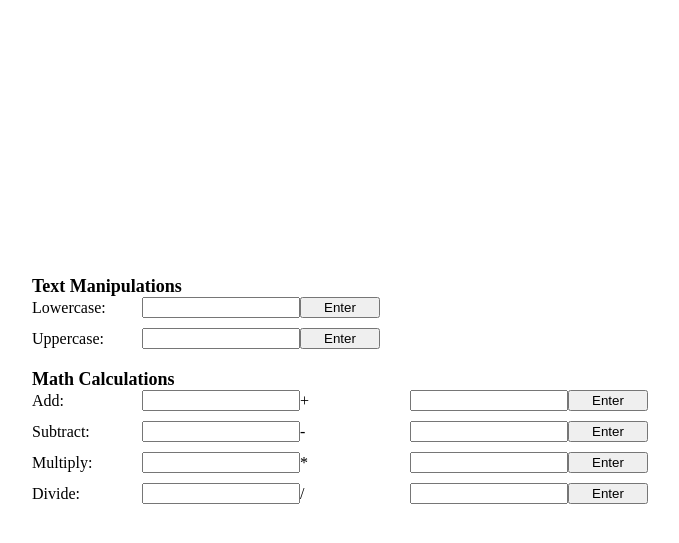
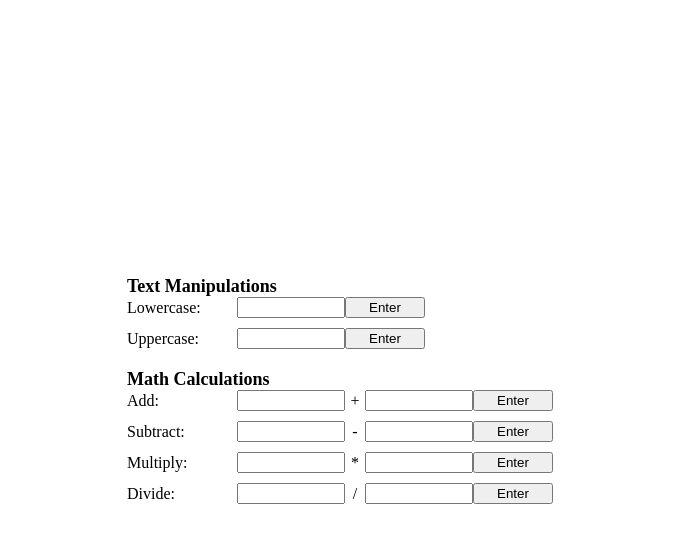
Before and after one commit to michael-lee-bubble/pythonanywhere-live, a Flask app: page / in a window 1280 px wide. Shown: the top 543 px of the page, without its empty margins (300-979 px from the left). Run offline with Flask 3, Linux system fonts and the light colour scheme.

Commit message:
Update style on math signs.

```diff
--- a/templates/index.html
+++ b/templates/index.html
@@ -32,8 +32,13 @@
             margin-right: 10px;
         }
 
+        .math-sign {
+            width: 20px;
+            text-align: center;
+        }
+
         input {
-            width: 150px;
+            width: 100px;
         }
 
         button {
@@ -62,28 +67,28 @@
             <div class="input-container">
                 <label for="input_add1">Add:</label>
                 <input type="text" id="input_add1">
-                <label for="input_add2"> + </label>
+                <div class="math-sign"> + </div>
                 <input type="text" id="input_add2">
                 <button type="button">Enter</button>
             </div>
             <div class="input-container">
                 <label for="input_subtract1">Subtract:</label>
                 <input type="text" id="input_subtract1">
-                <label for="input_subtract2"> - </label>
+                <div class="math-sign"> - </div>
                 <input type="text" id="input_subtract2">
                 <button type="button">Enter</button>
             </div>
             <div class="input-container">
                 <label for="input_multiply1">Multiply:</label>
                 <input type="text" id="input_multiply1">
-                <label for="input_multiply2"> * </label>
+                <div class="math-sign"> * </div>
                 <input type="text" id="input_multiply2">
                 <button type="button">Enter</button>
             </div>
             <div class="input-container">
                 <label for="input_divide1">Divide:</label>
                 <input type="text" id="input_divide1">
-                <label for="input_divide2"> / </label>
+                <div class="math-sign"> / </div>
                 <input type="text" id="input_divide2">
                 <button type="button">Enter</button>
             </div>
```
